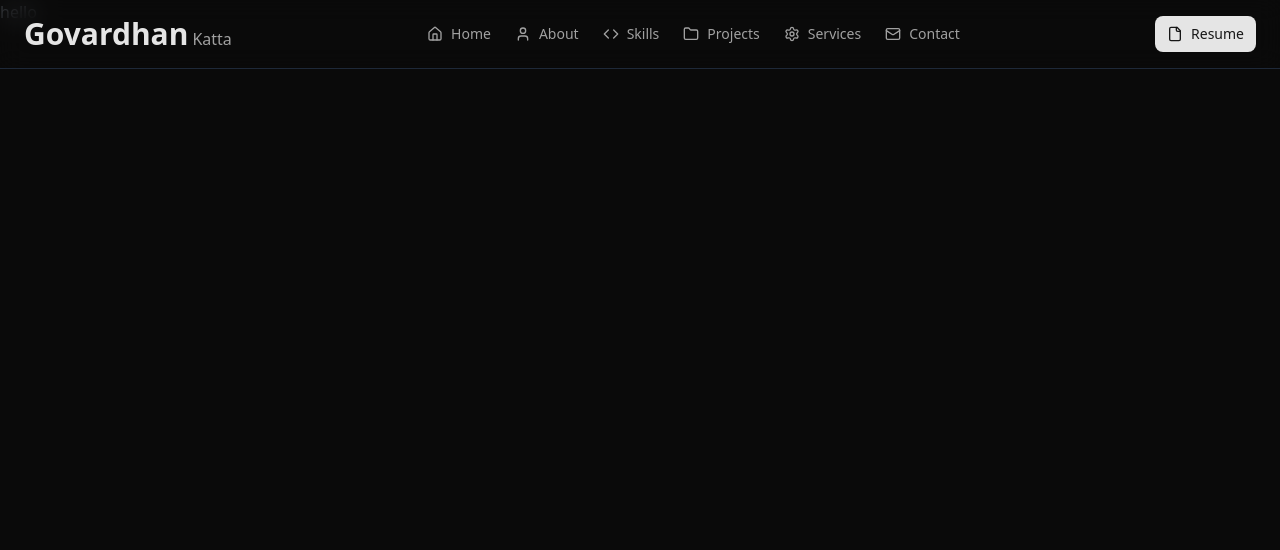
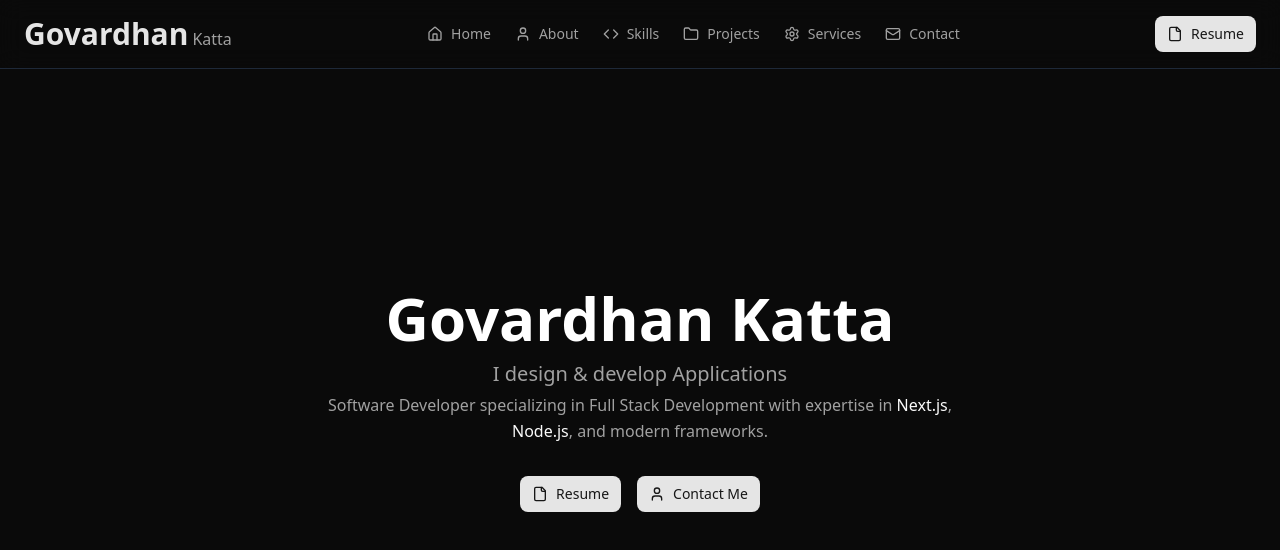
Before and after one commit to KattaGovardhan/portfolio, a Next.js app: page / in a window 1280 px wide. Shown: the top 550 px of the page. Built offline with nearby package versions, Linux system fonts and the light colour scheme.

Commit message:
Implemented Home Section

```diff
--- a/app/page.js
+++ b/app/page.js
@@ -1,7 +1,9 @@
+import Home from "@/components/sections/Home";
+
 export default function page() {
   return (
     <section>
-      <p>hello</p>
+      <Home />
     </section>
   );
 }
--- /dev/null
+++ b/components/Buttons/ContactMe.jsx
@@ -0,0 +1,18 @@
+"use client";
+import { User } from "lucide-react";
+import { Button } from "../ui/button";
+
+export default function ContactMe() {
+  const handleScrollToContact = () => {
+    const contactSection = document.getElementById("#contact");
+    if (contactSection) {
+      contactSection.scrollIntoView({ behavior: "smooth" });
+    }
+  };
+  return (
+    <Button onClick={handleScrollToContact}>
+      {" "}
+      <User /> Contact Me
+    </Button>
+  );
+}
--- /dev/null
+++ b/components/sections/Home.jsx
@@ -0,0 +1,30 @@
+import ContactMe from "../Buttons/ContactMe";
+import { Resume } from "../Buttons/Resume";
+export default function Home() {
+  return (
+    <section
+      className="min-h-screen flex flex-col items-center justify-center text-center px-4"
+      id="#"
+    >
+      <h1 className="text-4xl md:text-6xl font-bold mb-3 text-white">
+        Govardhan Katta
+      </h1>
+
+      <p className="text-lg md:text-xl text-muted-foreground mb-1">
+        I design & develop Applications
+      </p>
+
+      <p className="max-w-2xl text-sm md:text-base text-muted-foreground mb-8 leading-relaxed">
+        Software Developer specializing in Full Stack Development with expertise
+        in <span className="font-medium text-foreground">Next.js</span>,{" "}
+        <span className="font-medium text-foreground">Node.js</span>, and modern
+        frameworks.
+      </p>
+
+      <div className="flex  gap-4">
+        <Resume />
+        <ContactMe />
+      </div>
+    </section>
+  );
+}
```
